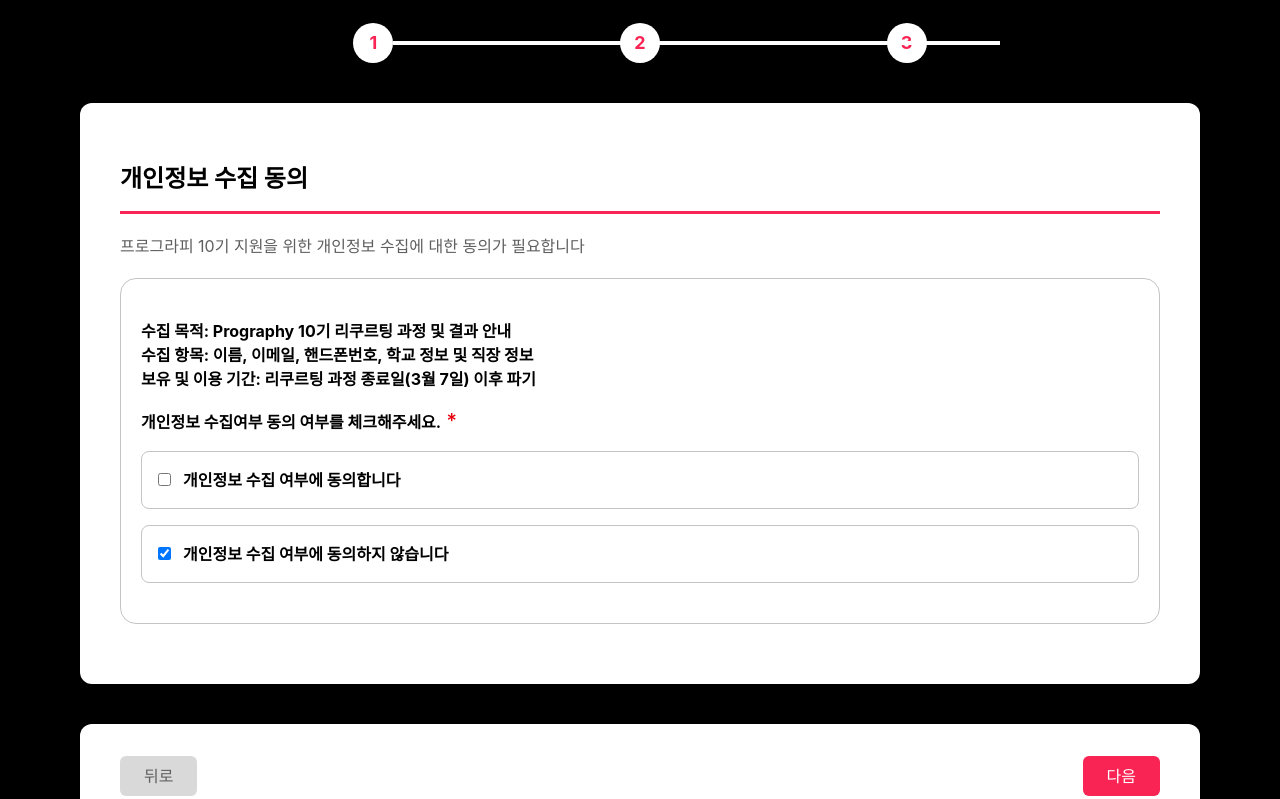
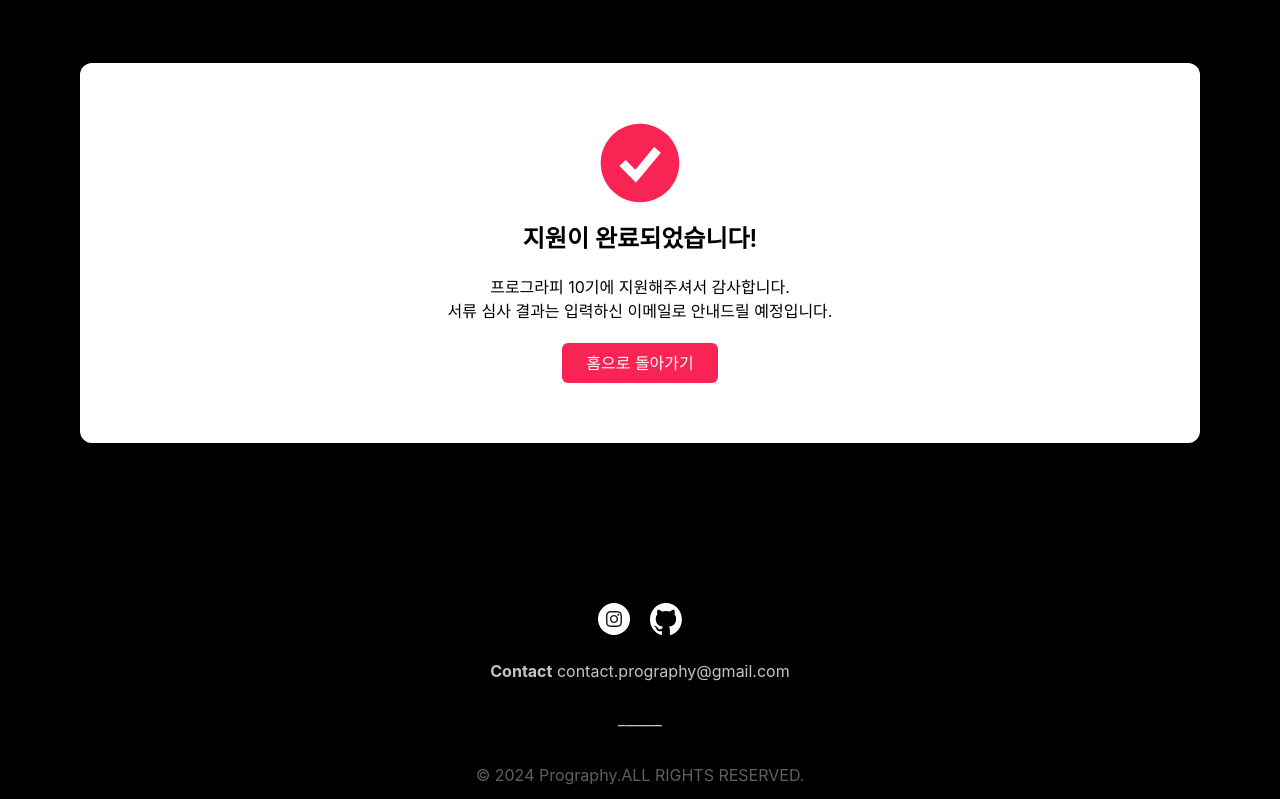
Before and after one commit to kwonsaebom/prography-10th-frontend, a React (Vite) app: page /apply/result in a window 1280 px wide. Shown: the part 281-1080 px from the top of the page. Built offline with nearby package versions, Linux system fonts and the light colour scheme.

Commit message:
feat: 지원서 - 완료 페이지 디자인

```diff
--- /dev/null
+++ b/src/components/ApplyFooter.jsx
@@ -0,0 +1,12 @@
+import { Button } from "@components/Button";
+
+export default function ApplyFooter() {
+  return (
+    <>
+      <section className="my-10 py-8 px-10 bg-white rounded-xl text-black flex justify-between">
+        <Button disabled={true}>뒤로</Button>
+        <Button to="/apply/second">다음</Button>
+      </section>
+    </>
+  );
+}
--- a/src/pages/ApplyFirstPage.jsx
+++ b/src/pages/ApplyFirstPage.jsx
@@ -1,7 +1,7 @@
 import ApplyHeader from "@components/ApplyHeader";
 import CheckBox from "@components/CheckBox";
 import { useState } from "react";
-import { Button } from "@components/Button";
+import ApplyFooter from "@components/ApplyFooter";
 
 export default function ApplyFirstPage() {
   const [isChecked, setIsChecked] = useState(false);
@@ -40,10 +40,8 @@
           </div>
         </form>
       </section>
-      <section className="my-10 py-8 px-10 bg-white rounded-xl text-black flex justify-between">
-        <Button disabled={true}>뒤로</Button>
-        <Button to="/apply/second">다음</Button>
-      </section>
+
+      <ApplyFooter />
     </>
   );
 }
--- a/src/pages/ApplyResultPage.jsx
+++ b/src/pages/ApplyResultPage.jsx
@@ -1,7 +1,21 @@
+import { Button } from "@components/Button";
+import checkIcon from "/images/check.svg";
+
 export default function ApplyResultPage() {
   return (
     <>
-      <h1 className="bg-white font-bold text-5xl text-center py-5">result</h1>
+      <h1 className="font-bold text-5xl text-center py-7">
+        Prography 10기 지원서
+      </h1>
+      <section className="my-10 py-15 bg-white rounded-xl text-black flex flex-col items-center gap-5">
+        <img src={checkIcon} className="w-20" />
+        <h2 className="text-2xl font-semibold">지원이 완료되었습니다!</h2>
+        <p className="text-center">
+          프로그라피 10기에 지원해주셔서 감사합니다. <br />
+          서류 심사 결과는 입력하신 이메일로 안내드릴 예정입니다.
+        </p>
+        <Button to="/">홈으로 돌아가기</Button>
+      </section>
     </>
   );
 }
--- a/src/routes.jsx
+++ b/src/routes.jsx
@@ -23,8 +23,8 @@
       { path: "/contact", element: <ContactPage /> },
       {
         path: "/apply",
-        element: <ApplyFirstPage />,
         children: [
+          { index: true, element: <ApplyFirstPage /> },
           { path: "/apply/second", element: <ApplySecondPage /> },
           { path: "/apply/third", element: <ApplyThirdPage /> },
           { path: "/apply/result", element: <ApplyResultPage /> },
```
Also changed, not shown: public/images/check.svg (added).
